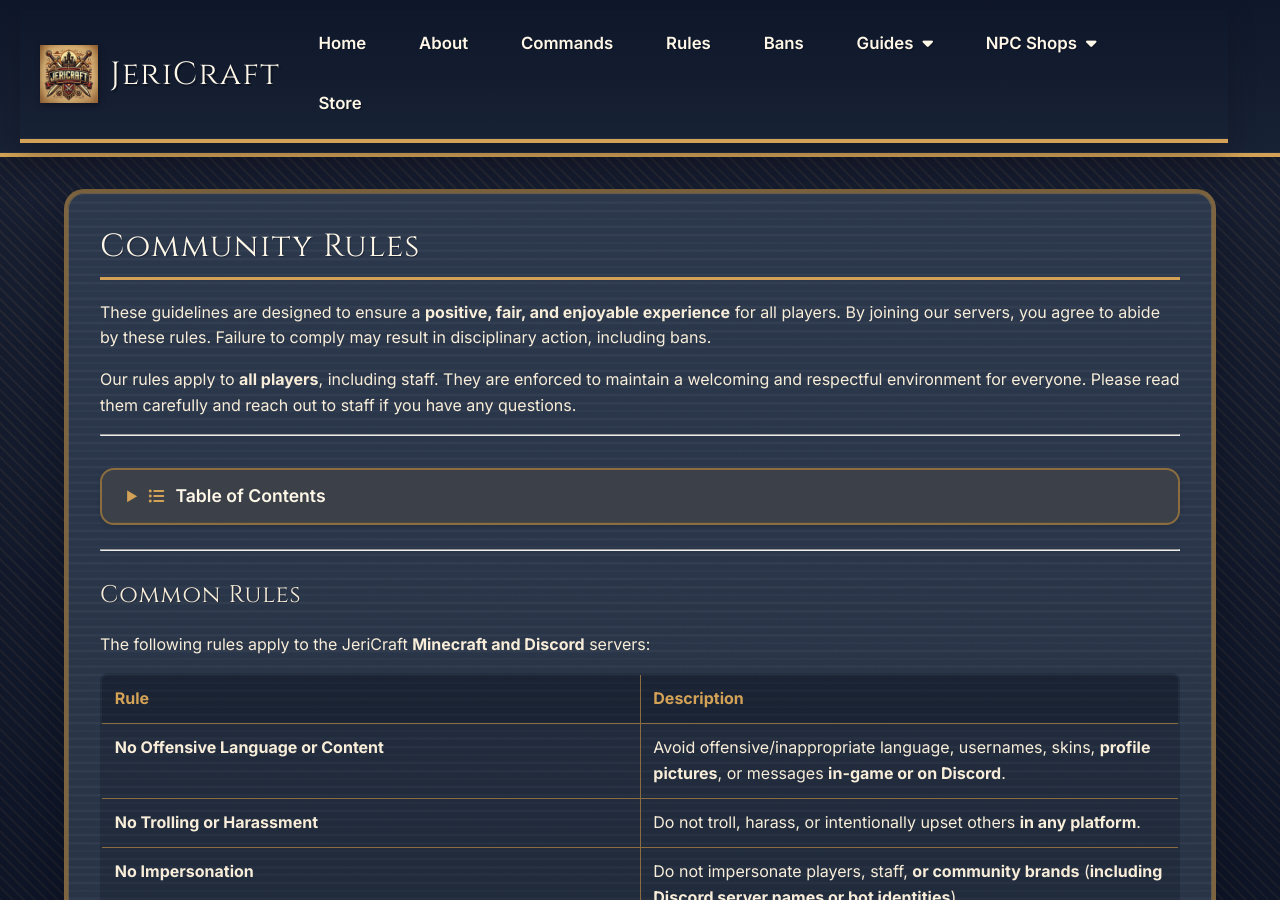
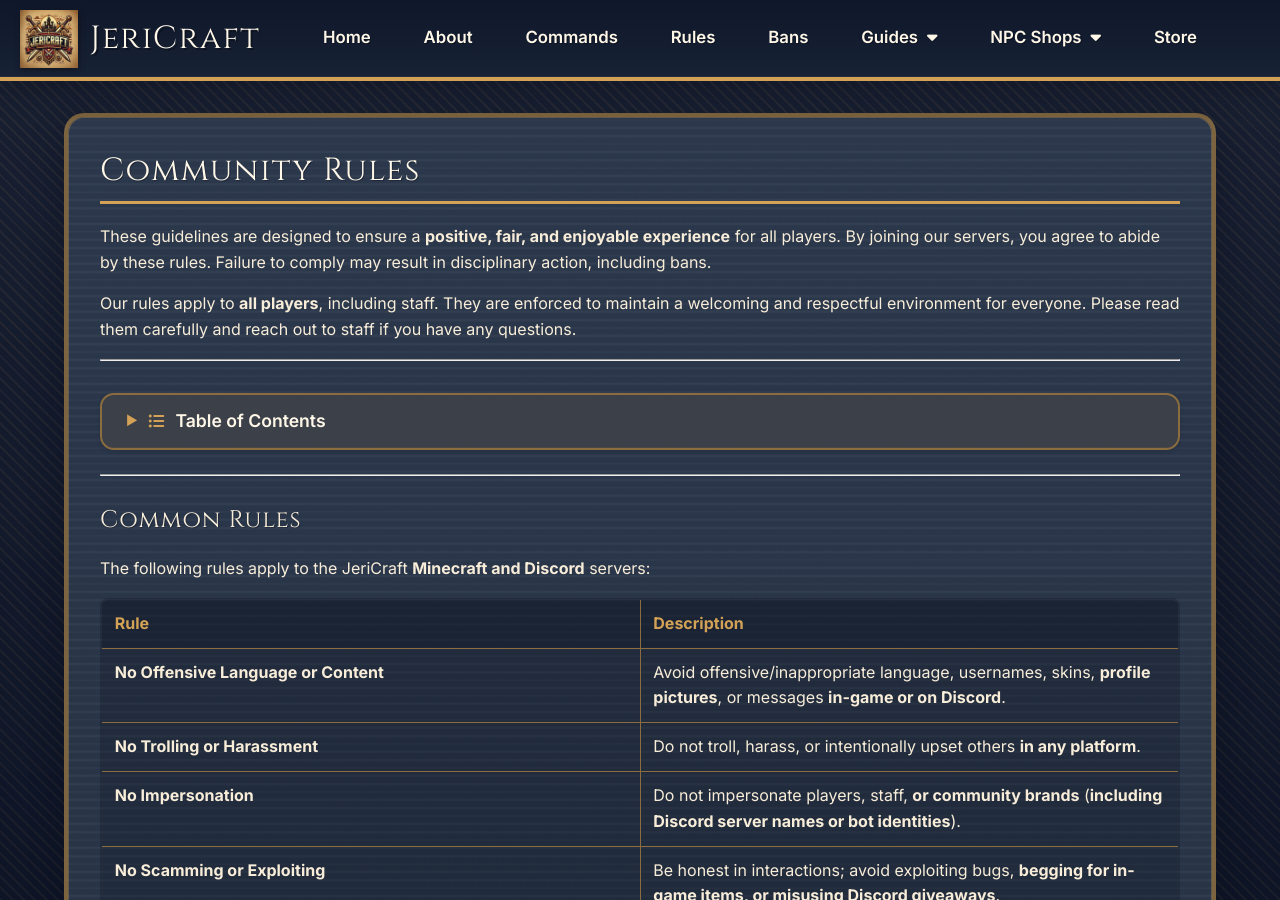
Before and after one commit to Chalwk/JeriCraft, a Jekyll site: the page built from rules.html, in a window 1280 px wide and 900 px high. Built offline with Jekyll 4.4.1, drawn with Linux system fonts in a browser that asks for light colours.

Commit message:
Fix header not spanning full width

```diff
--- a/_layouts/default.html
+++ b/_layouts/default.html
@@ -5,7 +5,7 @@
 {% include head.html %}
 
 <body>
-  <header class="header">{% include header.html %}</header>
+  {% include header.html %}
   <main>{{ content }}</main>
   {% include footer.html %}
   <script defer src="{{ site.baseurl }}/assets/js/scripts.js"></script>
```
